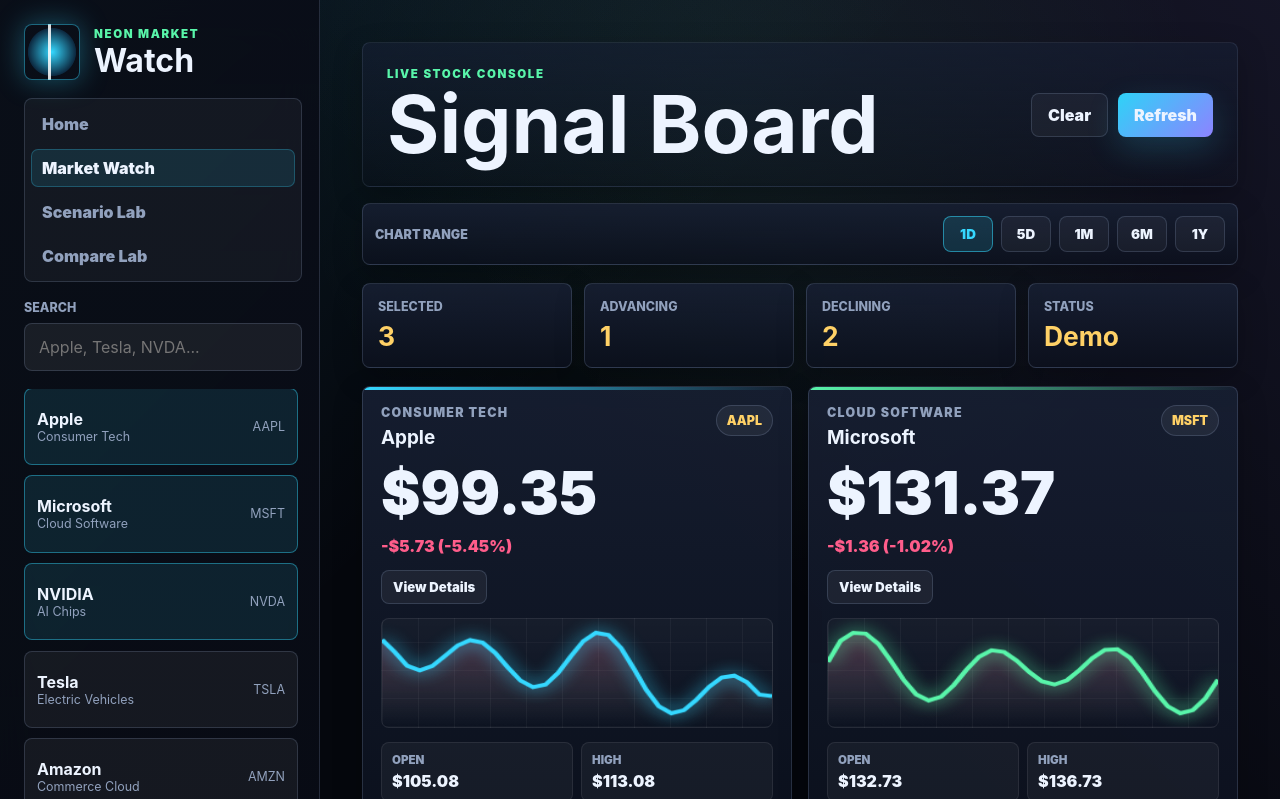
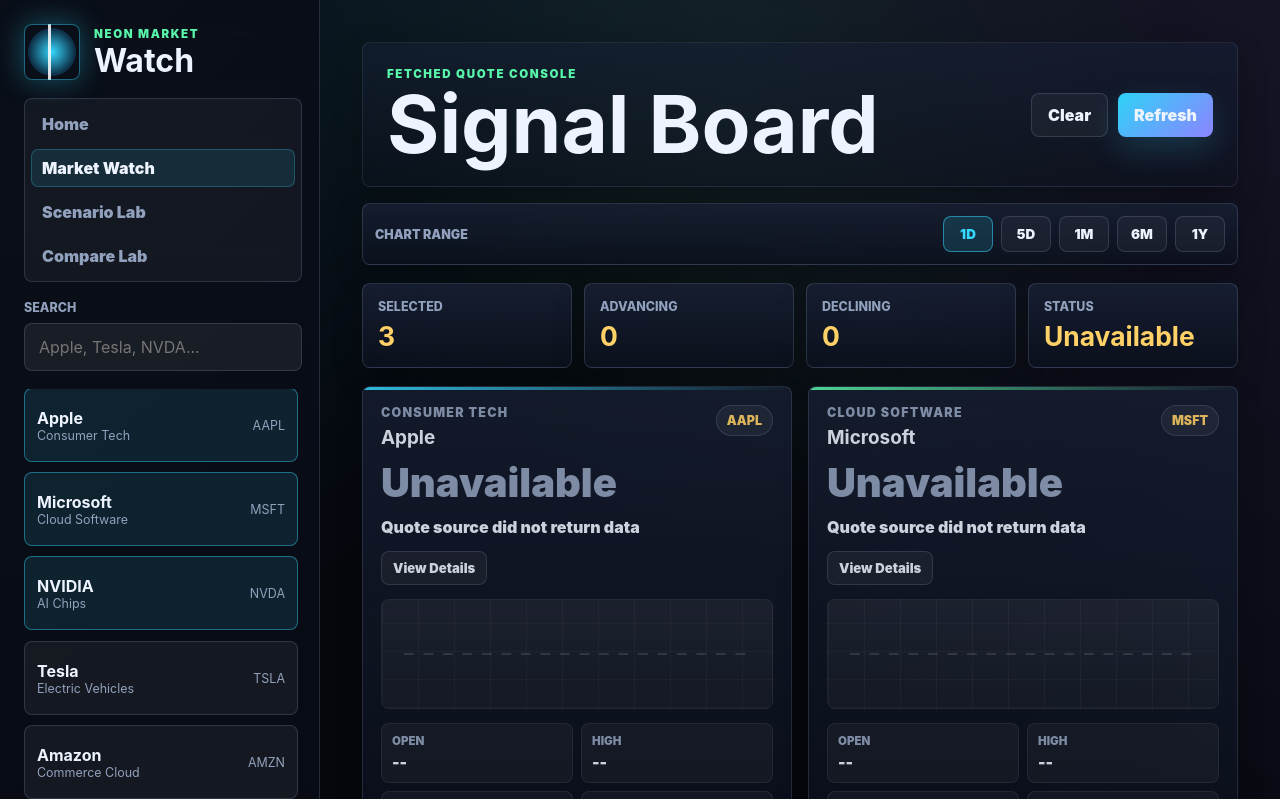
Before and after one commit to Im-HimGoated/SignalForge-Market-Watching, a plain HTML site: page index.html in a window 1280 px wide. Both pictures are taken after a click on the button 737 px from the left and 785 px from the top of the page. Shown: the top 799 px of the page. Drawn offline with Linux system fonts and the light colour scheme; no server answers.

Commit message:
Improve quote accuracy handling

```diff
--- a/app.js
+++ b/app.js
@@ -179,15 +179,17 @@
   let rising = 0;
   let falling = 0;
   quotes.forEach((quote) => {
-    if (quote.change >= 0) rising += 1;
-    else falling += 1;
+    if (quote.available && quote.change >= 0) rising += 1;
+    else if (quote.available) falling += 1;
     quoteGrid.append(createQuoteCard(quote));
   });
 
   selectedCount.textContent = selected.size.toString();
   upCount.textContent = rising.toString();
   downCount.textContent = falling.toString();
-  dataStatus.textContent = quotes.some((quote) => quote.demo) ? "Demo" : "Live";
+  const availableCount = quotes.filter((quote) => quote.available).length;
+  dataStatus.textContent =
+    availableCount === quotes.length ? "Fetched" : availableCount > 0 ? "Partial" : "Unavailable";
 }
 
 async function loadQuote(company) {
@@ -199,7 +201,7 @@
     quoteCache.set(company.symbol, quote);
     return quote;
   } catch {
-    const quote = makeDemoQuote(company);
+    const quote = makeUnavailableQuote(company);
     quoteCache.set(company.symbol, quote);
     return quote;
   }
@@ -208,6 +210,10 @@
 async function runScenario() {
   const company = companies.find((item) => item.symbol === scenarioCompany.value) || companies[0];
   const quote = await loadQuote(company);
+  if (!quote.available) {
+    renderUnavailableScenario(quote);
+    return;
+  }
   const amount = Math.max(0, Number(scenarioAmount.value) || 0);
   const portion = Math.max(0, Number(scenarioPortion.value) || 0);
   const movePercent = Number(scenarioMove.value) || 0;
@@ -260,6 +266,24 @@
     risk,
     timeframe: scenarioTimeframe.value,
   });
+}
+
+function renderUnavailableScenario(quote) {
+  latestScenario = null;
+  scenarioMoveLabel.textContent = `${Number(scenarioMove.value) > 0 ? "+" : ""}${Number(scenarioMove.value) || 0}%`;
+  scenarioPrice.textContent = "Unavailable";
+  scenarioPortionCost.textContent = "--";
+  scenarioUnits.textContent = "--";
+  scenarioValue.textContent = "--";
+  scenarioGain.textContent = "--";
+  scenarioGain.className = "";
+  scenarioProjectedPrice.textContent = "--";
+  riskLabel.textContent = "Unavailable";
+  riskFill.style.width = "0%";
+  riskFill.className = "low";
+  riskReason.textContent = "The quote source did not return a usable price, so risk cannot be calculated.";
+  outcomeGrid.innerHTML = `<div class="empty-state compact-empty">Outcome range needs a fetched quote first.</div>`;
+  aiSummary.textContent = `${quote.name} could not be loaded from ${quote.source}. To keep Market Watch accurate, the app is not substituting generated demo prices. Try Refresh, check the symbol later, or use another company.`;
 }
 
 function calculateOutcomeRange({ quote, amount, modeledUnits, movePercent }) {
@@ -354,7 +378,7 @@
   const quotes = await Promise.all(
     activeSymbols.map((symbol) => loadQuote(companies.find((company) => company.symbol === symbol))),
   );
-  const rows = quotes.map((quote) => {
+  const rows = quotes.filter((quote) => quote.available).map((quote) => {
     const units = quote.price > 0 ? amount / quote.price : 0;
     const projectedPrice = quote.price * (1 + movePercent / 100);
     const projectedValue = units * projectedPrice;
@@ -373,7 +397,7 @@
   const volatility = estimateVolatility(quote.sparkline);
   const moveRisk = Math.min(42, Math.abs(movePercent) * 1.15);
   const downsideRisk = gainLoss < 0 && amount > 0 ? Math.min(34, (Math.abs(gainLoss) / amount) * 100 * 1.25) : 0;
-  const dataRisk = quote.demo ? 8 : 0;
+  const dataRisk = 0;
   const score = Math.round(clamp(18 + volatility * 1.7 + moveRisk + downsideRisk + dataRisk, 0, 100));
   const label = score >= 72 ? "High" : score >= 42 ? "Moderate" : "Low";
   const tone = score >= 72 ? "high" : score >= 42 ? "moderate" : "low";
@@ -402,9 +426,7 @@
       : Math.abs(result.movePercent) >= 10
         ? "a meaningful"
         : "a modest";
-  const dataNote = result.quote.demo
-    ? "This is using demo fallback quote data, so treat it as a layout and math preview."
-    : "This is using the latest quote returned by the data source.";
+  const dataNote = `Quote source: ${result.quote.source}. Last quote timestamp: ${result.quote.asOf}.`;
   return `${result.quote.name} is modeled at ${money(result.quote.price)} per share. A ${result.portion.toFixed(
     3,
   )} portion would cost ${money(result.portionCost)}, while ${money(result.amount)} represents about ${result.modeledUnits.toFixed(
@@ -498,32 +520,27 @@
     changePercent,
     sparkline: makeSparkline(open, close, high, low, company.symbol, activeRange),
     loadedAt: Date.now(),
-    demo: false,
+    asOf: formatQuoteTimestamp(row.date, row.time),
+    source: "Stooq",
+    available: true,
   };
 }
 
-function makeDemoQuote(company) {
-  const seed = [...company.symbol].reduce((total, letter) => total + letter.charCodeAt(0), 0);
-  const phase = Date.now() / 120_000 + seed;
-  const base = 80 + (seed % 260);
-  const drift = Math.sin(phase) * 6 + Math.cos(phase * 0.65) * 3;
-  const open = base + Math.sin(seed) * 8;
-  const price = Math.max(2, open + drift);
-  const high = Math.max(open, price) + 2 + (seed % 8);
-  const low = Math.min(open, price) - 2 - (seed % 5);
-  const change = price - open;
+function makeUnavailableQuote(company) {
   return {
     ...company,
-    price,
-    open,
-    high,
-    low,
-    volume: 1_000_000 + seed * 13_579,
-    change,
-    changePercent: (change / open) * 100,
-    sparkline: makeSparkline(open, price, high, low, company.symbol, activeRange),
+    price: null,
+    open: null,
+    high: null,
+    low: null,
+    volume: null,
+    change: null,
+    changePercent: null,
+    sparkline: [],
     loadedAt: Date.now(),
-    demo: true,
+    asOf: "Unavailable",
+    source: "Stooq",
+    available: false,
   };
 }
 
@@ -551,6 +568,27 @@
 
 function createQuoteCard(quote) {
   const card = quoteTemplate.content.firstElementChild.cloneNode(true);
+  if (!quote.available) {
+    card.classList.add("unavailable");
+    card.style.setProperty("--accent", quote.accent);
+    card.querySelector(".quote-top p").textContent = quote.sector;
+    card.querySelector(".quote-top h3").textContent = quote.name;
+    card.querySelector(".quote-symbol").textContent = quote.symbol;
+    card.querySelector(".quote-price").textContent = "Unavailable";
+    const change = card.querySelector(".quote-change");
+    change.textContent = "Quote source did not return data";
+    card.querySelector('[data-field="open"]').textContent = "--";
+    card.querySelector('[data-field="high"]').textContent = "--";
+    card.querySelector('[data-field="low"]').textContent = "--";
+    card.querySelector('[data-field="volume"]').textContent = "--";
+    drawUnavailableChart(card.querySelector("canvas"));
+    card.querySelector(".card-open-button").addEventListener("click", (event) => {
+      event.stopPropagation();
+      openDetail(quote);
+    });
+    card.addEventListener("click", () => openDetail(quote));
+    return card;
+  }
   const isUp = quote.change >= 0;
   card.style.setProperty("--accent", quote.accent);
   card.querySelector(".quote-top p").textContent = quote.sector;
@@ -564,6 +602,10 @@
   card.querySelector('[data-field="high"]').textContent = money(quote.high);
   card.querySelector('[data-field="low"]').textContent = money(quote.low);
   card.querySelector('[data-field="volume"]').textContent = compactNumber(quote.volume);
+  const source = document.createElement("div");
+  source.className = "quote-source";
+  source.textContent = `${quote.source} / ${quote.asOf}`;
+  card.insertBefore(source, card.querySelector("canvas"));
   drawSparkline(card.querySelector("canvas"), quote.sparkline, quote.accent, isUp);
   card.querySelector(".card-open-button").addEventListener("click", (event) => {
     event.stopPropagation();
@@ -574,6 +616,22 @@
 }
 
 function openDetail(quote) {
+  if (!quote.available) {
+    detailSector.textContent = `${quote.symbol} / ${quote.sector}`;
+    detailName.textContent = quote.name;
+    detailPrice.textContent = "Unavailable";
+    detailChange.textContent = "No fetched quote";
+    detailChange.className = "down";
+    detailRange.textContent = activeRange;
+    detailStats.innerHTML = `
+      <div><span>Source</span><strong>${quote.source}</strong></div>
+      <div><span>Status</span><strong>Unavailable</strong></div>
+      <div><span>Accuracy</span><strong>No demo substitute</strong></div>
+    `;
+    drawUnavailableChart(detailChart);
+    if (!detailDialog.open) detailDialog.showModal();
+    return;
+  }
   const isUp = quote.change >= 0;
   detailSector.textContent = `${quote.symbol} / ${quote.sector}`;
   detailName.textContent = quote.name;
@@ -586,7 +644,8 @@
     <div><span>High</span><strong>${money(quote.high)}</strong></div>
     <div><span>Low</span><strong>${money(quote.low)}</strong></div>
     <div><span>Volume</span><strong>${compactNumber(quote.volume)}</strong></div>
-    <div><span>Data</span><strong>${quote.demo ? "Demo fallback" : "Live quote"}</strong></div>
+    <div><span>Source</span><strong>${quote.source}</strong></div>
+    <div><span>Quote Time</span><strong>${quote.asOf}</strong></div>
     <div><span>Watchlist</span><strong>${selected.has(quote.symbol) ? "Saved" : "Not saved"}</strong></div>
   `;
   drawSparkline(detailChart, quote.sparkline, quote.accent, isUp);
@@ -631,6 +690,28 @@
   context.shadowColor = accent;
   context.stroke();
   context.shadowBlur = 0;
+}
+
+function drawUnavailableChart(canvas) {
+  const context = canvas.getContext("2d");
+  const { width, height } = canvas;
+  context.clearRect(0, 0, width, height);
+  context.fillStyle = "rgba(255,255,255,0.04)";
+  context.fillRect(0, 0, width, height);
+  context.strokeStyle = "rgba(255,255,255,0.14)";
+  context.lineWidth = 2;
+  context.setLineDash([8, 8]);
+  context.beginPath();
+  context.moveTo(18, height / 2);
+  context.lineTo(width - 18, height / 2);
+  context.stroke();
+  context.setLineDash([]);
+  context.fillStyle = "#91a1bd";
+  context.font = "800 16px system-ui";
+  context.textAlign = "center";
+  context.fillText("Quote unavailable", width / 2, height / 2 - 14);
+  context.font = "700 12px system-ui";
+  context.fillText("No generated market data shown", width / 2, height / 2 + 12);
 }
 
 function drawCompareChart(canvas, rows) {
@@ -678,6 +759,11 @@
     notation: "compact",
     maximumFractionDigits: 1,
   }).format(value);
+}
+
+function formatQuoteTimestamp(date, time) {
+  if (!date && !time) return "Timestamp unavailable";
+  return [date, time].filter(Boolean).join(" ");
 }
 
 function clamp(value, min, max) {
--- a/index.html
+++ b/index.html
@@ -17,14 +17,14 @@
         <p class="eyebrow">Neon Market Console</p>
         <h1>Explore price signals and stock scenarios.</h1>
         <p>
-          Track live company quotes, then run clean what-if scenarios for portions,
+          Track fetched market quotes, then run clean what-if scenarios for portions,
           dollar amounts, and possible price moves.
         </p>
         <div class="home-actions">
           <button class="home-card" type="button" data-open-view="market">
             <span>01</span>
             <strong>Market Watch</strong>
-            <small>Live/demo quotes, charts, ranges, and company details.</small>
+            <small>Fetched quotes, charts, ranges, and company details.</small>
           </button>
           <button class="home-card" type="button" data-open-view="scenario">
             <span>02</span>
@@ -69,7 +69,7 @@
         <section class="app-view active-view" id="marketView">
           <header class="dashboard-header">
             <div>
-              <p class="eyebrow">Live stock console</p>
+              <p class="eyebrow">Fetched quote console</p>
               <h2>Signal Board</h2>
             </div>
             <div class="header-actions">
--- a/styles.css
+++ b/styles.css
@@ -547,6 +547,22 @@
 
 .quote-change.down {
   color: var(--red);
+}
+
+.quote-card.unavailable {
+  opacity: 0.86;
+}
+
+.quote-card.unavailable .quote-price {
+  color: var(--muted);
+  font-size: clamp(1.8rem, 5vw, 2.5rem);
+}
+
+.quote-source {
+  color: var(--muted);
+  font-size: 0.74rem;
+  font-weight: 800;
+  text-transform: uppercase;
 }
 
 .card-open-button {
```
